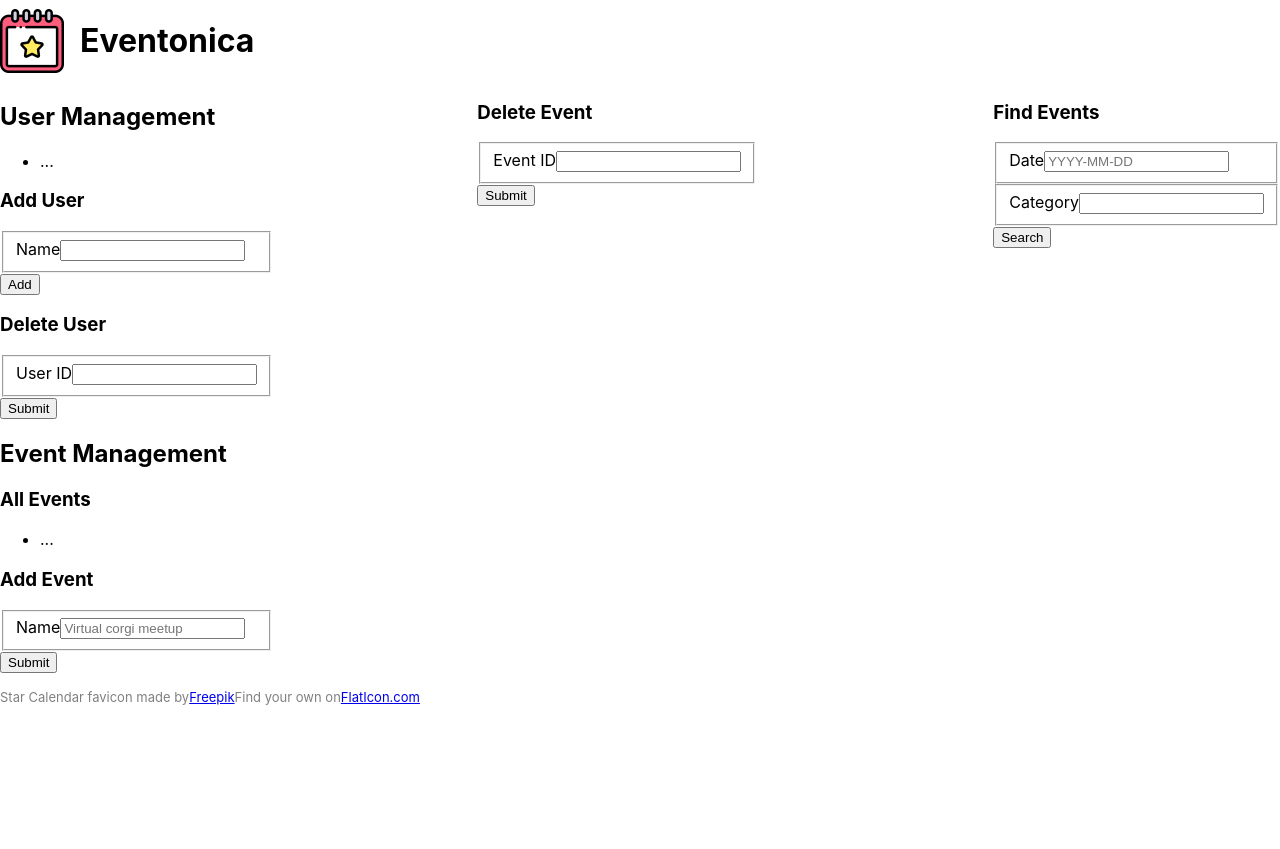
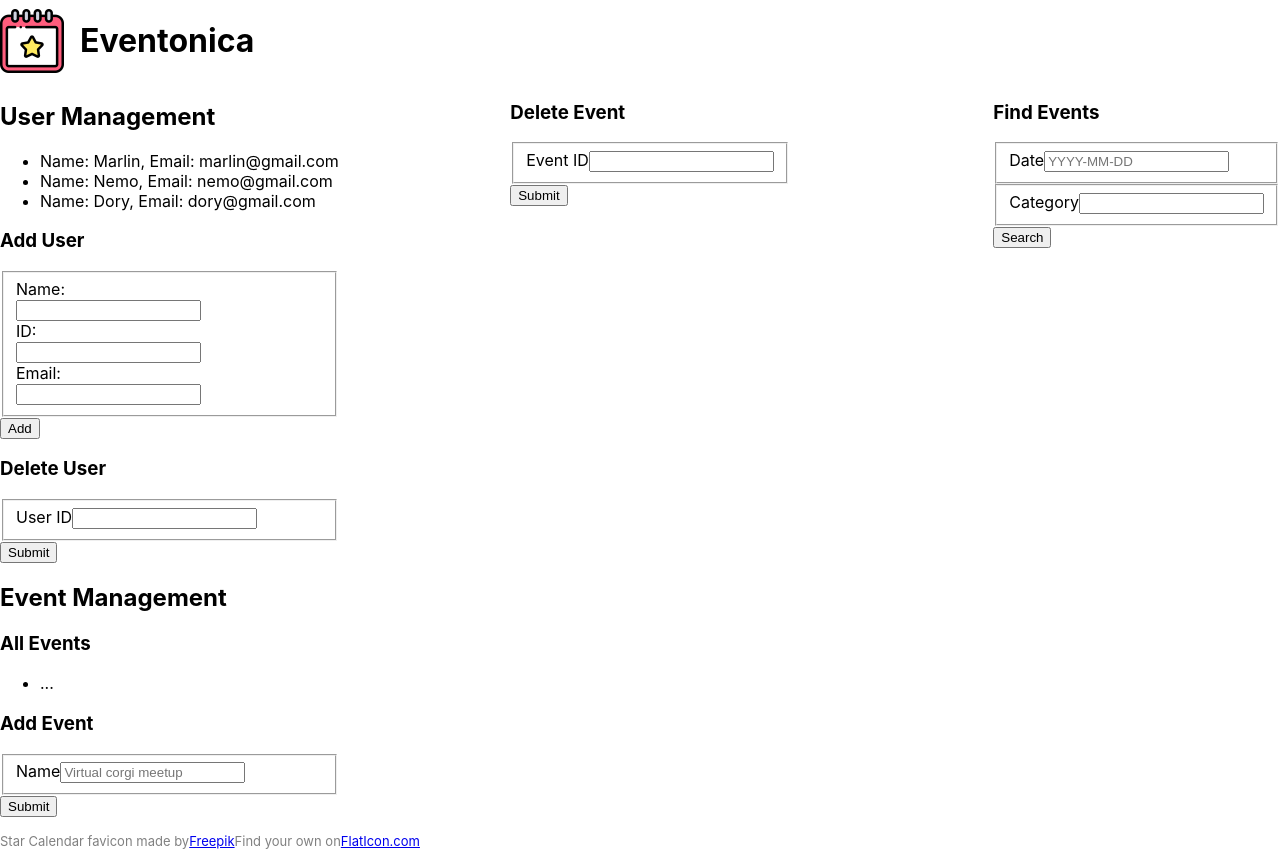
Before and after one commit to dolivas644/public-techtonica---assignments, a React (Create React App) app in the folder Eventonica/client/: page / in a window 1280 px wide. Before the commit the page ends 800 px from the top, so only its background shows below. Built offline with nearby package versions, Linux system fonts and the light colour scheme.

Commit message:
Add users component working

```diff
--- a/Eventonica/client/src/App.js
+++ b/Eventonica/client/src/App.js
@@ -1,6 +1,7 @@
 import calendar from "./calendar_icon.png";
 import "./App.css";
 import Footer from "./components/footer"
+import Users from "./components/Users"
 
 function App() {
   return (
@@ -12,37 +13,7 @@ function App() {
 
       <main>
         <div className="user-and-events">
-          <section className="user-management">
-            <h2>User Management</h2>
-
-            <ul id="users-list">
-              {/* display all existing Users here */}
-              <li>...</li>
-            </ul>
-
-            <div>
-              <h3>Add User</h3>
-              <form id="add-user" action="#">
-                <fieldset>
-                  <label>Name</label>
-                  <input type="text" id="add-user-name" />
-                </fieldset>
-                {/* Add more form fields here */}
-                <input type="submit" value="Add" />
-              </form>
-            </div>
-
-            <div>
-              <h3>Delete User</h3>
-              <form id="delete-user" action="#">
-                <fieldset>
-                  <label>User ID</label>
-                  <input type="text" id="delete-user-id" />
-                </fieldset>
-                <input type="submit" />
-              </form>
-            </div>
-          </section>
+          <Users />
 
           <section className="event-management">
             <h2>Event Management</h2>
--- /dev/null
+++ b/Eventonica/client/src/components/Users.jsx
@@ -0,0 +1,82 @@
+import { useState } from "react";
+
+const Users = () => {
+    //mock users
+    const marlin = { name: 'Marlin', email: 'marlin@gmail.com', id: '1' };
+    const nemo = { name: 'Nemo', email: 'nemo@gmail.com', id: '2' };
+    const dory = { name: 'Dory', email: 'dory@gmail.com', id: '3' };
+
+    //useState for users
+    const [users, setUsers] = useState([marlin, nemo, dory])
+
+    //useState for our working components
+    const [name, setName] = useState('');
+    const [id, setID] = useState('');
+    const [email, setEmail] = useState('');
+
+    // id, name, and email are states that store what values the user types in those fields
+    // users is an array of user objects
+    // All of these states can be defined in the component
+    const handleSubmit = (e) => {
+        e.preventDefault();
+        const newUser = { id: id, name: name, email: email };
+        //adds newUser to users list
+        setUsers([...users, newUser]);
+    //reset input field
+        setID('');
+        setName('');
+        setEmail('');
+    };
+
+    return (
+        <section className="user-management">
+            <h2>User Management</h2>
+            <ul id="users-list">
+                {/* display all existing Users here */}
+                {/* <li>...</li> */}
+                {users.map((user, index) => {
+                    return (
+                        <li key={index}>
+                            Name: {user.name}, Email: {user.email}
+                        </li>
+                    );
+                })}
+
+            </ul>
+
+            <div>
+                <h3>Add User</h3>
+                <form id="add-user" action="#" onSubmit={handleSubmit}>
+                    <fieldset>
+                        <label>Name: </label>
+                        <br></br>
+                        <input type="text" id="add-user-name" value={name} onChange={(e) => setName(e.target.value)}/>
+                        <br></br>
+                        <label>ID: </label>
+                        <br></br>
+                        <input type="number" id="add-user-id" value={id} onChange={(e) => setID(e.target.value)}/>
+                        <br></br>
+                        <label>Email: </label>
+                        <br></br>
+                        <input type="text" id="add-user-email" value={email} onChange={(e) => setEmail(e.target.value)}/>
+                    </fieldset>
+                    {/* Add more form fields here */}
+                    <input type="submit" value="Add" onSubmit={handleSubmit}/>
+                </form>
+            </div>
+
+            <div>
+                <h3>Delete User</h3>
+                <form id="delete-user" action="#">
+                    <fieldset>
+                        <label>User ID</label>
+                        <input type="text" id="delete-user-id" />
+                    </fieldset>
+                    <input type="submit" />
+                </form>
+            </div>
+        </section>
+    )
+
+}
+export default Users;
```
